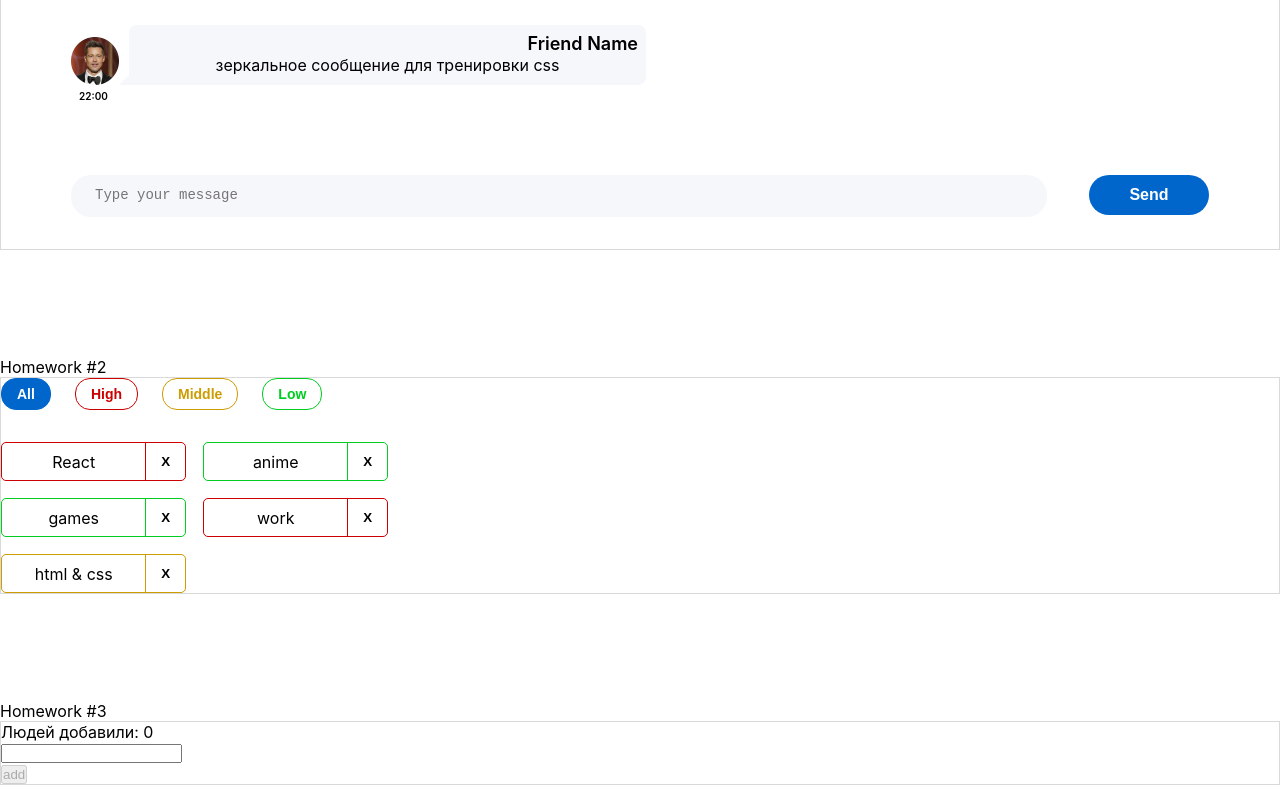
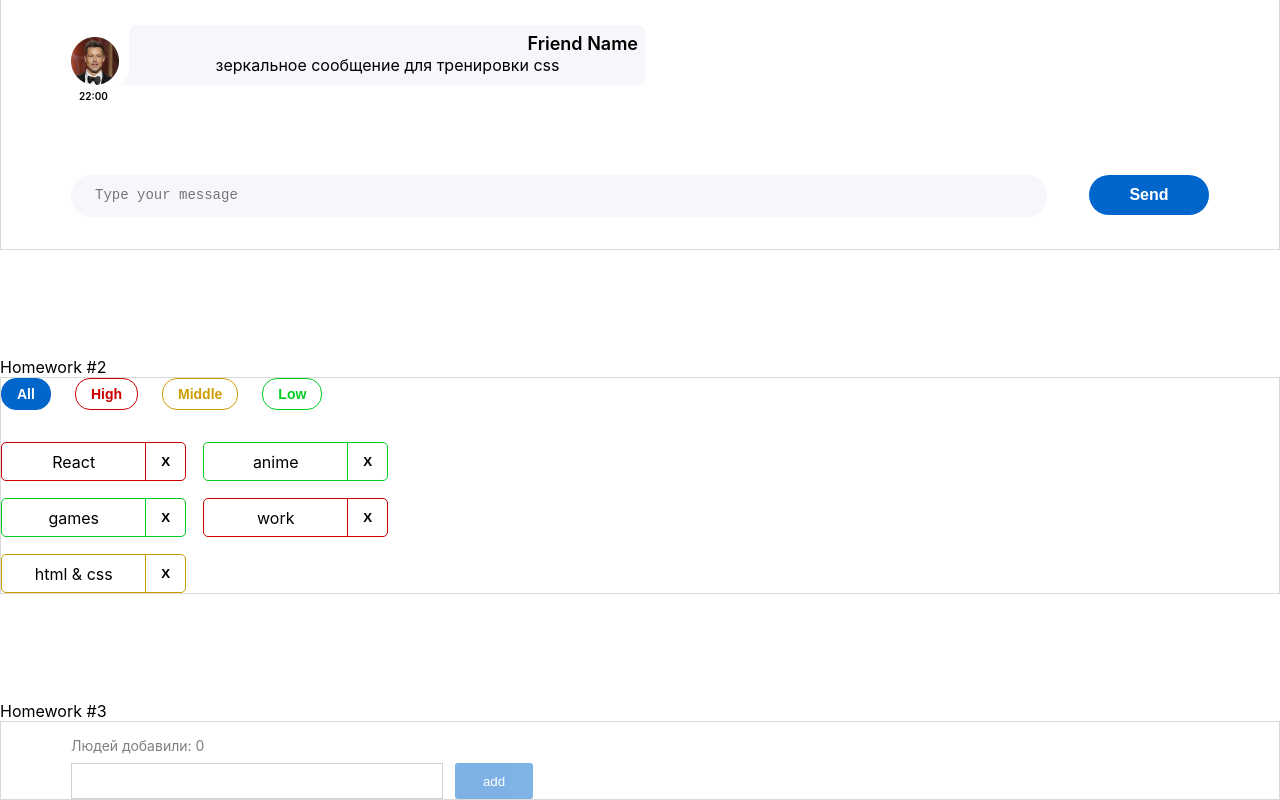
Before and after one commit to Bohdan2909/home-work, a React (Create React App) app: page /#/ in a window 1280 px wide. Shown: the part 280-1080 px from the top of the page. Built offline with nearby package versions, Linux system fonts and the light colour scheme.

Commit message:
finished task 3 and css

```diff
--- a/src/s2-homeworks/hw03/Greeting.module.css
+++ b/src/s2-homeworks/hw03/Greeting.module.css
@@ -1,22 +1,45 @@
 .greetingForm {
+    margin: 15px auto auto 70px;
 }
 
 .inputAndButtonContainer {
+    display: flex;
+    align-items: flex-start;
+    margin-top: 9px;
+
 }
 
 .error {
+    color: red;
 }
 
 .input {
+    width: 372px;
+    height: 36px;
+    margin-right: 12px;
+    border: 1px solid #d1d1d1;
+    padding: 10px;
+
 }
 
 .input:focus {
 }
 
 .errorInput {
+    width: 372px;
+    height: 36px;
+    margin-right: 12px;
+    border: 1px solid red
 }
 
 .button {
+    width: 78px;
+    height: 36px;
+    background: #0066CC;
+    border-radius: 3px;
+    color: white;
+    border: none;
+
 }
 
 .button:focus {
@@ -26,10 +49,21 @@
 }
 
 .button:disabled {
+    opacity: 0.5;
 }
 
 .text {
+    font-style: normal;
+    font-weight: 400;
+    font-size: 14px;
+    line-height: 17px;
+    color: rgba(0, 0, 0, 0.5);
 }
 
 .greeting {
+    font-style: normal;
+    font-weight: 500;
+    font-size: 14px;
+    line-height: 17px;
+    color: #000000;
 }
--- a/src/s2-homeworks/hw03/Greeting.tsx
+++ b/src/s2-homeworks/hw03/Greeting.tsx
@@ -4,9 +4,9 @@ import s from './Greeting.module.css'
 type GreetingPropsType = {
     name: string // need to fix any
     setNameCallback: (e: ChangeEvent<HTMLInputElement>) => void // need to fix any
-    addUser: ()=>void // need to fix any
-    onBlur: ()=> void // need to fix any
-    onEnter: (e:KeyboardEvent<HTMLInputElement>) => void // need to fix any
+    addUser: () => void // need to fix any
+    onBlur: () => void // need to fix any
+    onEnter: (e: KeyboardEvent<HTMLInputElement>) => void // need to fix any
     error: string // need to fix any
     totalUsers: number // need to fix any
     lastUserName?: string // need to fix any
@@ -25,7 +25,7 @@ const Greeting: React.FC<GreetingPropsType> = (
         lastUserName,
     } // деструктуризация пропсов
 ) => {
-    const inputClass = error ? s.errorInput : '' // need to fix with (?:)
+    const inputClass = error ? s.errorInput : s.input // need to fix with (?:)
 
     return (
         <div id={'hw3-form'} className={s.greetingForm}>
--- a/src/s2-homeworks/hw03/GreetingContainer.tsx
+++ b/src/s2-homeworks/hw03/GreetingContainer.tsx
@@ -1,6 +1,6 @@
-import React, { ChangeEvent, KeyboardEvent, useState } from 'react'
+import React, {ChangeEvent, KeyboardEvent, useState} from 'react'
 import Greeting from './Greeting'
-import { UserType } from './HW3'
+import {UserType} from './HW3'
 
 type GreetingContainerPropsType = {
     users: Array<UserType> // need to fix any
@@ -9,22 +9,22 @@ type GreetingContainerPropsType = {
 
 export const pureAddUser = (name: string, setError: any, setName: any, addUserCallback: (name: string) => void) => {
     // если имя пустое - показать ошибку, иначе - добавить юзера и очистить инпут
-    if(name.trim() === ''){
+    if (name.trim() === '') {
         setError('Ошибка! Введите имя!')
-    }else{
+    } else {
         addUserCallback(name)
         setName('')
     }
 }
 
 export const pureOnBlur = (name: string, setError: any) => { // если имя пустое - показать ошибку
-    if(name.trim() === ''){
+    if (name.trim() === '') {
         setError('Ошибка! Введите имя!')
     }
 }
 
-export const pureOnEnter = (e: KeyboardEvent<HTMLInputElement>, addUser: ()=>void) => { // если нажата кнопка Enter - добавить
-    if(e.key === 'Enter'){
+export const pureOnEnter = (e: KeyboardEvent<HTMLInputElement>, addUser: () => void) => { // если нажата кнопка Enter - добавить
+    if (e.key === 'Enter') {
         addUser()
     }
 }
@@ -45,6 +45,7 @@ const GreetingContainer: React.FC<GreetingContainerPropsType> = ({users, addUser
     }
     const addUser = () => {
         pureAddUser(name, setError, setName, addUserCallback)
+        setError('')
     }
 
     const onBlur = () => {
@@ -56,7 +57,7 @@ const GreetingContainer: React.FC<GreetingContainerPropsType> = ({users, addUser
     }
 
     const totalUsers = users.length // need to fix
-    const lastUserName = '' // need to fix
+    const lastUserName = users.length === 0 ? '' : users[users.length - 1].name // need to fix
 
     return (
         <Greeting
--- a/src/s2-homeworks/hw03/HW3.tsx
+++ b/src/s2-homeworks/hw03/HW3.tsx
@@ -1,5 +1,5 @@
-import React, { useState } from 'react'
-import { v1 } from 'uuid'
+import React, {useState} from 'react'
+import {v1} from 'uuid'
 import s2 from '../../s1-main/App.module.css'
 import GreetingContainer from './GreetingContainer'
 
```
